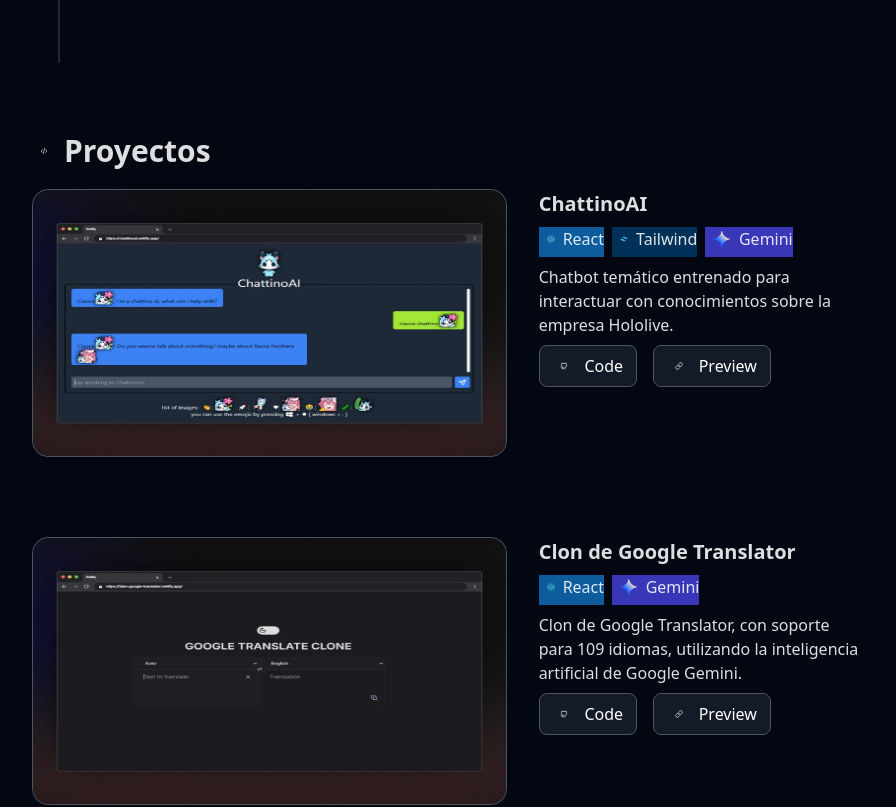
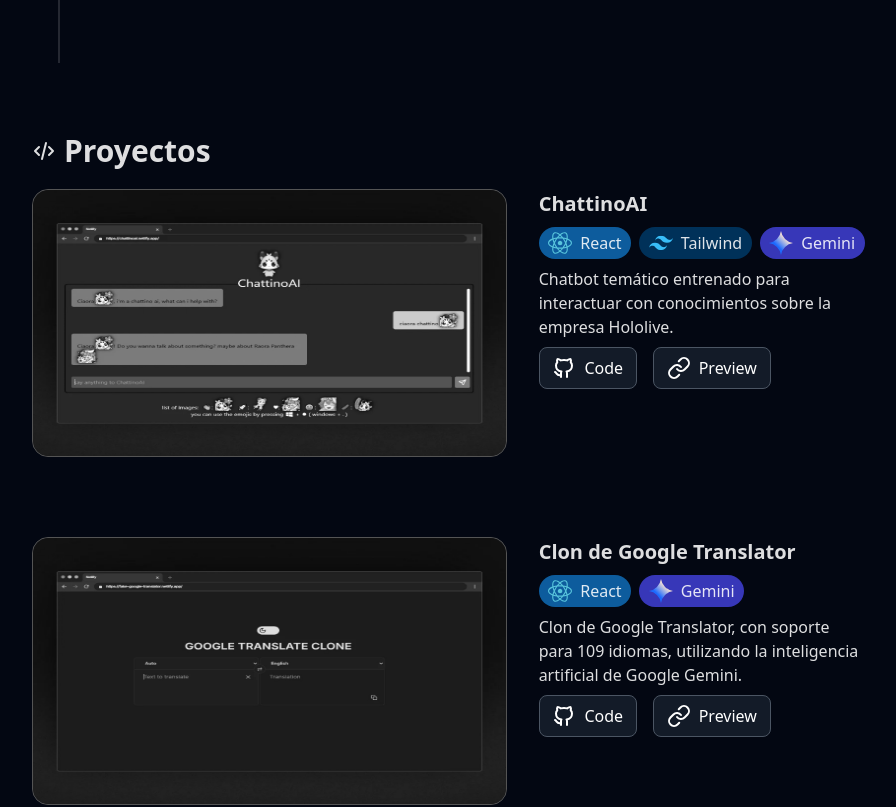
Before and after one commit to Facundo-Chiappero/portfolio, a React (Vite) app: page / in a window 1280 px wide. Shown: the part 1680-2487 px from the top of the page, without its empty margins (96-992 px from the left). Built offline with nearby package versions, Linux system fonts and the light colour scheme.

Commit message:
upload dist folder, minor change in project's styles

```diff
--- a/src/components/Project/projectStyles.css
+++ b/src/components/Project/projectStyles.css
@@ -26,9 +26,11 @@
 }
 .project-container .img-container {
   transition: all 0.3s cubic-bezier(0.3, 0, 0.5, 1);
+  filter: grayscale(1);
 }
-.project-container:hover .project-container .img-container {
+.project-container:hover .img-container {
   transform: scale(105%);
+  filter: grayscale(0);
 }
 
 .project-container ul {
@@ -40,6 +42,7 @@
 
 .project-container li {
   display: flex;
+  padding: 0.25rem 0.6rem;
 }
 
 .project-main {
@@ -48,11 +51,14 @@
   gap: 0.5rem;
 }
 
-.icon {
+.project-icon {
   max-width: fit-content;
   padding: 0.2rem 0.5rem;
   gap: 0.5rem;
   border-radius: 1rem;
+}
+.project-icon span {
+  height: 24px;
 }
 .icon span {
   display: flex;
```
Also changed, not shown: 5 other files (tests, documents, lock files or other folders).
